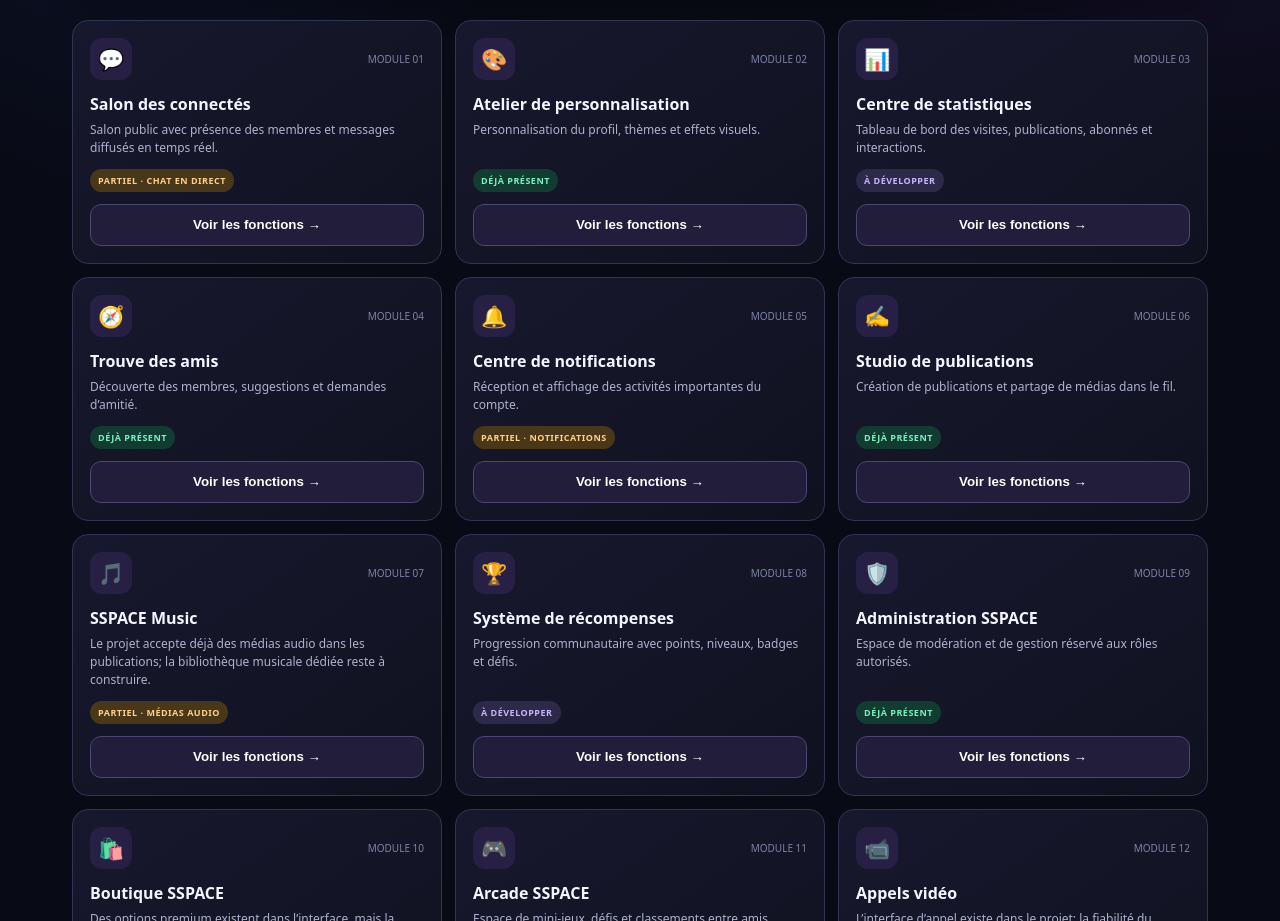
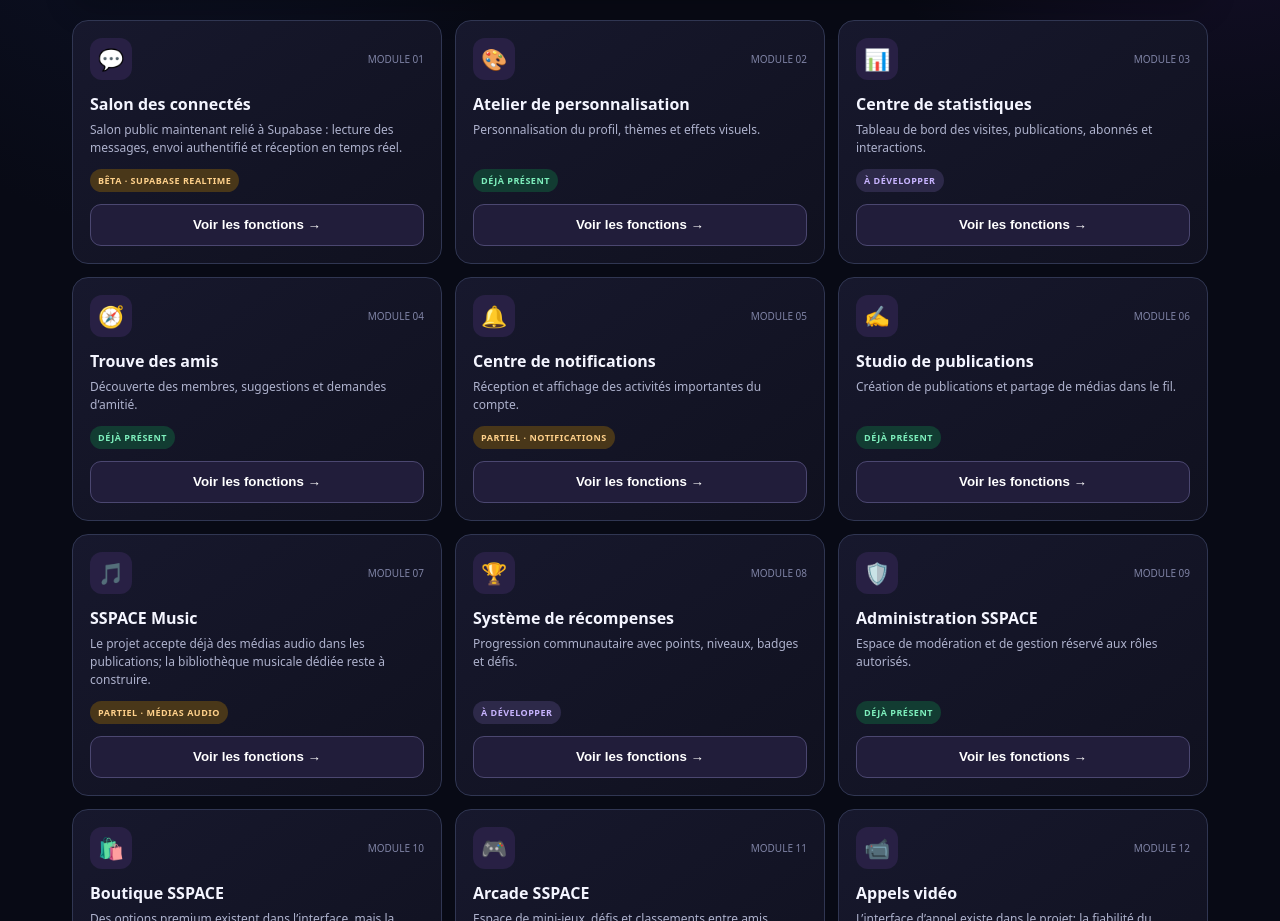
Before and after one commit to Sylvain496/sspace, a plain HTML site: page modules.html in a window 1280 px wide. Shown: the part 1052-1973 px from the top of the page. Drawn offline with nearby package versions, Linux system fonts and the light colour scheme.

Commit message:
Actualiser le statut du Salon des connectés

```diff
--- a/modules.html
+++ b/modules.html
@@ -21,7 +21,7 @@
 </div>
 <script>
 const modules=[
-{id:1,name:"Salon des connectés",icon:"💬",cat:"social",status:"partial",label:"PARTIEL · CHAT EN DIRECT",desc:"Salon public avec présence des membres et messages diffusés en temps réel.",features:["Présence des membres","Salon public","Messages en direct","Modération à renforcer"],next:"Persistance des messages, historique, anti-abus côté serveur et règles de modération."},
+{id:1,name:"Salon des connectés",icon:"💬",cat:"social",status:"partial",label:"BÊTA · SUPABASE REALTIME",desc:"Salon public maintenant relié à Supabase : lecture des messages, envoi authentifié et réception en temps réel.",features:["Historique des 50 derniers messages","Envoi réservé aux membres connectés","Réception Supabase Realtime","Modération et signalements à compléter"],next:"Tester sur plusieurs comptes et appareils, puis ajouter les outils de signalement et les contrôles anti-abus."},
 {id:2,name:"Atelier de personnalisation",icon:"🎨",cat:"creation",status:"ready",label:"DÉJÀ PRÉSENT",desc:"Personnalisation du profil, thèmes et effets visuels.",features:["Photo et couverture","Biographie et liens","Thèmes de profil","Effets d’avatar"],next:"Relier les futurs articles de boutique aux thèmes premium."},
 {id:3,name:"Centre de statistiques",icon:"📊",cat:"manage",status:"planned",label:"À DÉVELOPPER",desc:"Tableau de bord des visites, publications, abonnés et interactions.",features:["Vues du profil","Portée des publications","Évolution des abonnés","Graphiques par période"],next:"Définir les événements à mesurer et ajouter des tables ou vues analytiques protégées."},
 {id:4,name:"Trouve des amis",icon:"🧭",cat:"social",status:"ready",label:"DÉJÀ PRÉSENT",desc:"Découverte des membres, suggestions et demandes d’amitié.",features:["Membres à découvrir","Suggestions","Demandes d’amitié","Profils publics"],next:"Ajouter des filtres par région et centres d’intérêt lorsque les profils contiennent ces données."},
```
